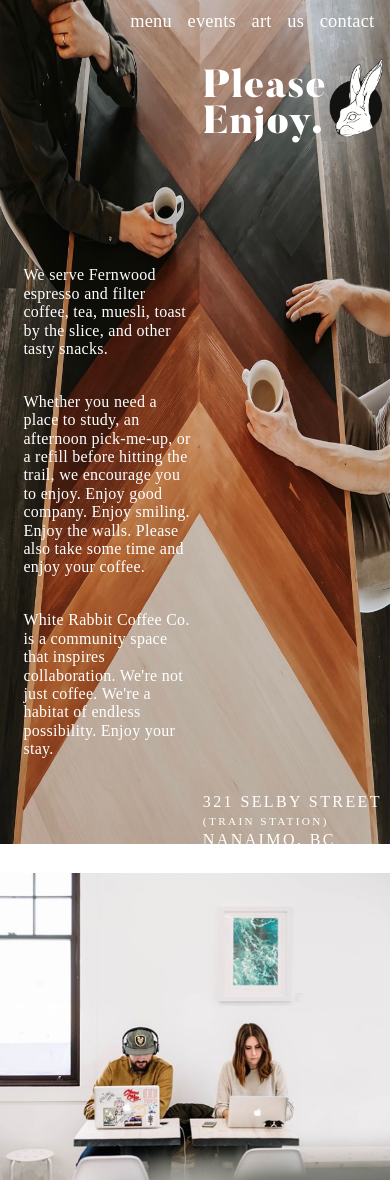
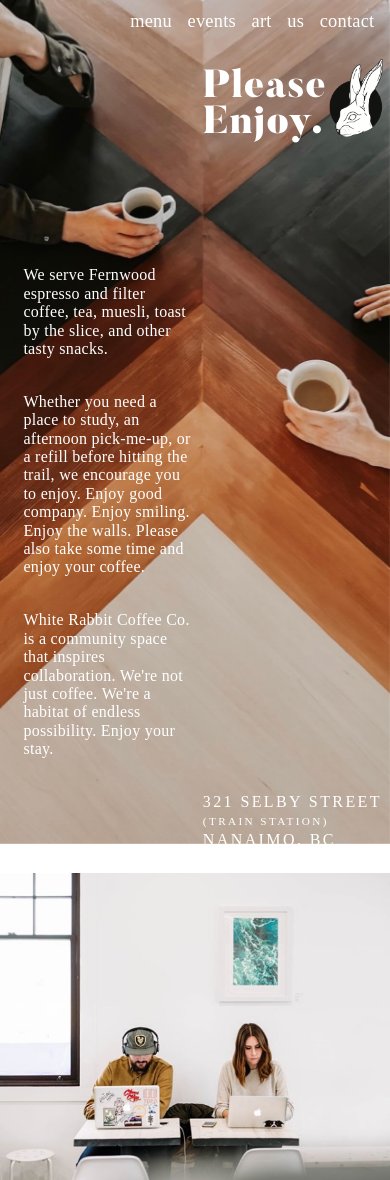
Before and after one commit to mistersuuns/whiterabbit.github.io, a PHP site: page / in a window 390 px wide. Shown: the top 1180 px of the page. Run offline with PHP 8.4, Linux system fonts and the light colour scheme; some libraries are stand-ins or nearby versions.

Commit message:
no stretch

```diff
--- a/index.css
+++ b/index.css
@@ -17,7 +17,7 @@
         background-repeat: no-repeat;
         background-position: 54% -30px;}
     @media (max-width: 425px) {
-        .bg {background-size: 100vw 103vh;
+        .bg {background-size: auto 103vh;
         background-position: center top}
         html {
             font-family:"Avenir";
```
